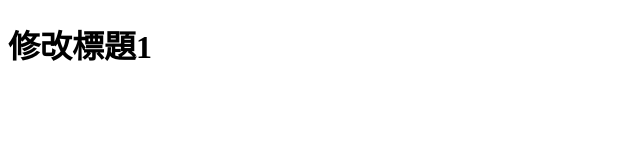
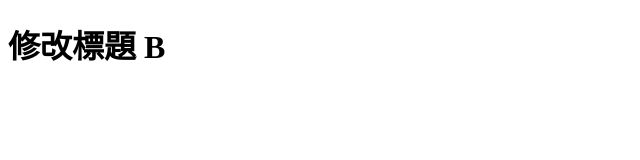
Before and after one commit to peter6601/test0115, a plain HTML site: page index.html in a window 1280 px wide. Shown: the full height of the page, 0-640 px from the left. Drawn offline with Linux system fonts and the light colour scheme.

Commit message:
修改 h1 文字，增加 B 資訊

```diff
--- a/index.html
+++ b/index.html
@@ -6,6 +6,6 @@
     <title>再次修改 title</title>
 </head>
 <body>
-    <h1>修改標題1</h1>
+    <h1>修改標題 B</h1>
 </body>
 </html>
```
